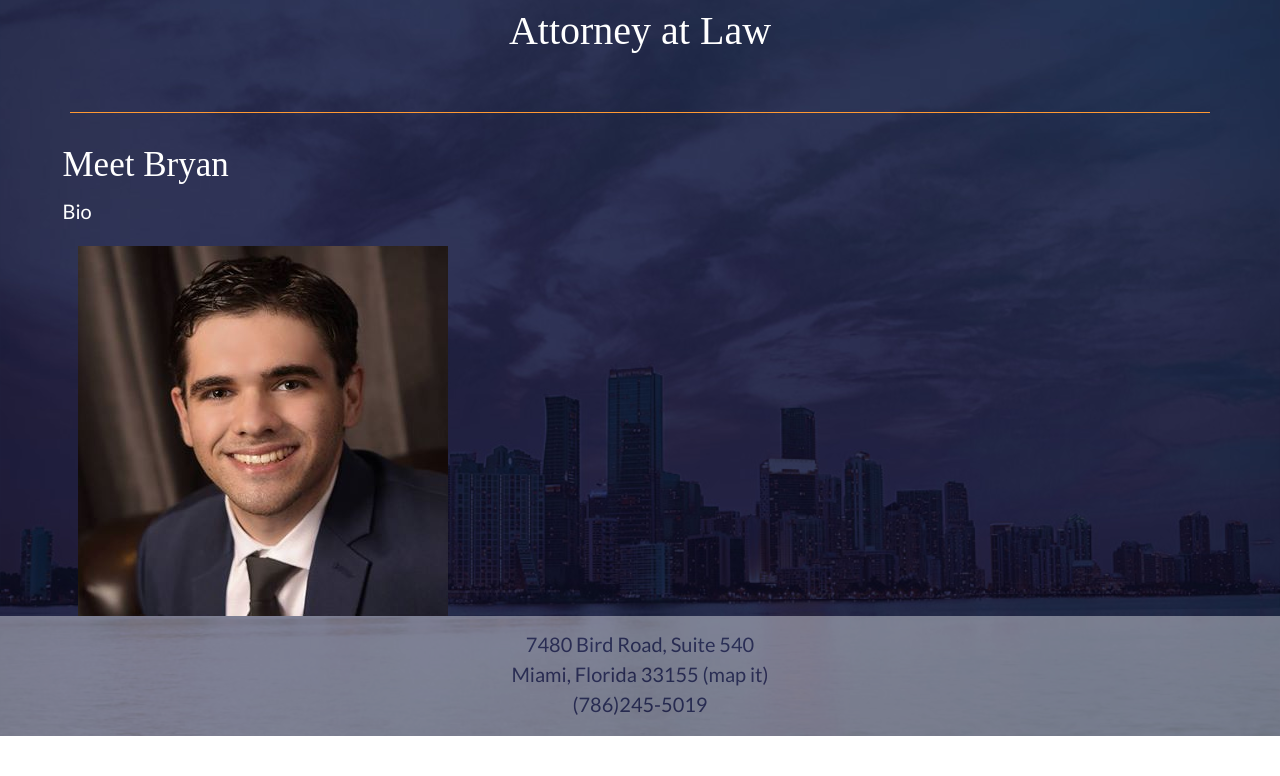
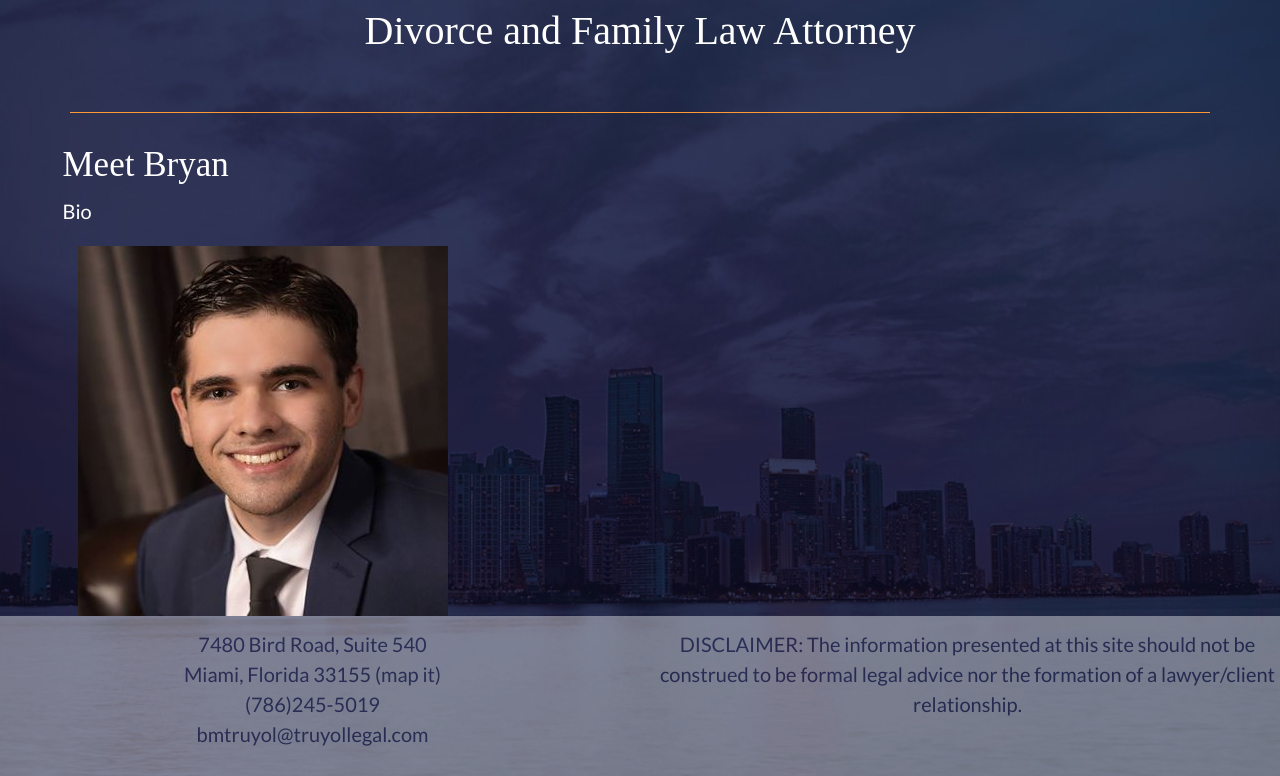
Before and after one commit to kristenmt/bryan_law, a plain HTML site: page bio.html in a window 1280 px wide. Shown: the part 151-927 px from the top of the page. Before the commit the page ends 887 px from the top, so only its background shows below. Drawn offline with nearby package versions, Linux system fonts and the light colour scheme; a web font is replaced by a local one.

Commit message:
added home page content, footer info

```diff
--- a/bio.html
+++ b/bio.html
@@ -36,12 +36,12 @@
         background-color: white;
         color: #333366;
         text-align: center;
-        height: 15%;
+        height: 20%;
         padding-top: 1%;
         opacity: 0.4;
       }
     </style>
-    <title>Bryan M. Truyol, Attorney at Law</title>
+    <title>Bryan M. Truyol, Divorce and Family Law Attorney</title>
   </head>
   <body>
     <nav class="navbar navbar-dark">
@@ -67,7 +67,7 @@
     <!-- <div class="jumbotron jumbotron-fluid"> -->
     <div class="container title">
       <h1 class="display-4">Bryan M. Truyol</h1>
-      <h2>Attorney at Law</h2>
+      <h2>Divorce and Family Law Attorney</h2>
       <br />
     </div>
     <!-- </div> -->
@@ -100,11 +100,23 @@
       </div>
     </section> -->
     <footer>
-      <p>
-        7480 Bird Road, Suite 540<br />
-        Miami, Florida 33155 (map it)<br />
-        (786)245-5019
-      </p>
+      <div class="row">
+        <div class="col-6">
+          <p>
+            7480 Bird Road, Suite 540<br />
+            Miami, Florida 33155 (map it)<br />
+            (786)245-5019<br />
+            bmtruyol@truyollegal.com
+          </p>
+        </div>
+        <div class="col-6">
+          <p>
+            DISCLAIMER: The information presented at this site should not be
+            construed to be formal legal advice nor the formation of a
+            lawyer/client relationship.
+          </p>
+        </div>
+      </div>
     </footer>
     <!-- Optional JavaScript -->
     <!-- jQuery first, then Popper.js, then Bootstrap JS -->
--- a/css/style.css
+++ b/css/style.css
@@ -112,3 +112,6 @@ footer {
   font-family: "Lato", sans-serif;
   color: #333366;
 }
+.disclaimer {
+  background-color: white;
+}
```
Also changed, not shown: contact.html (+17 -9 lines), index.html (+14 -5 lines).
